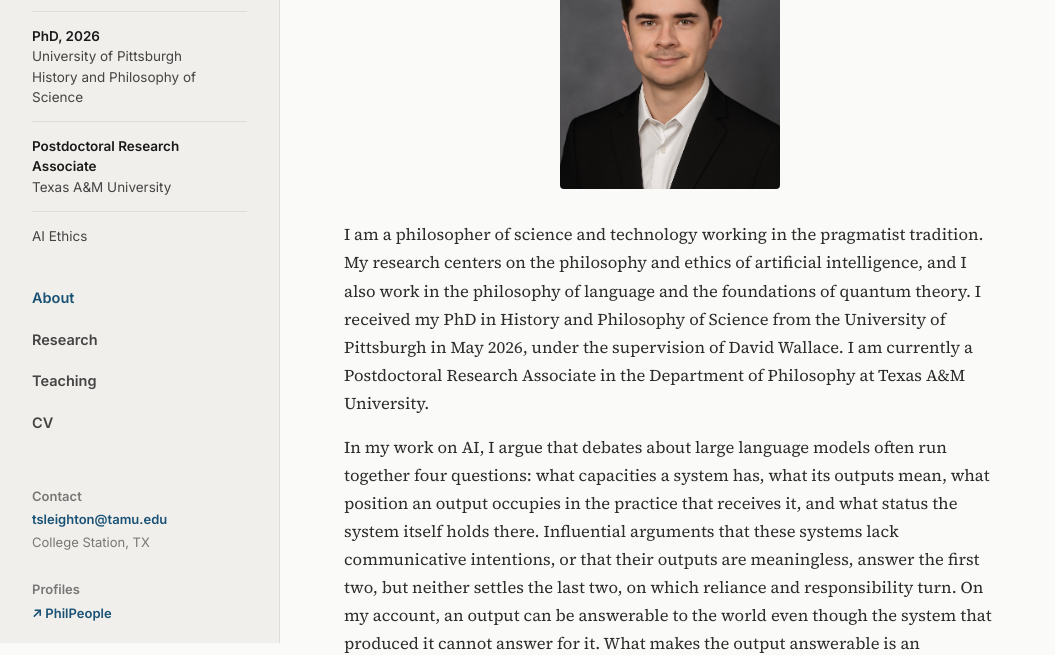
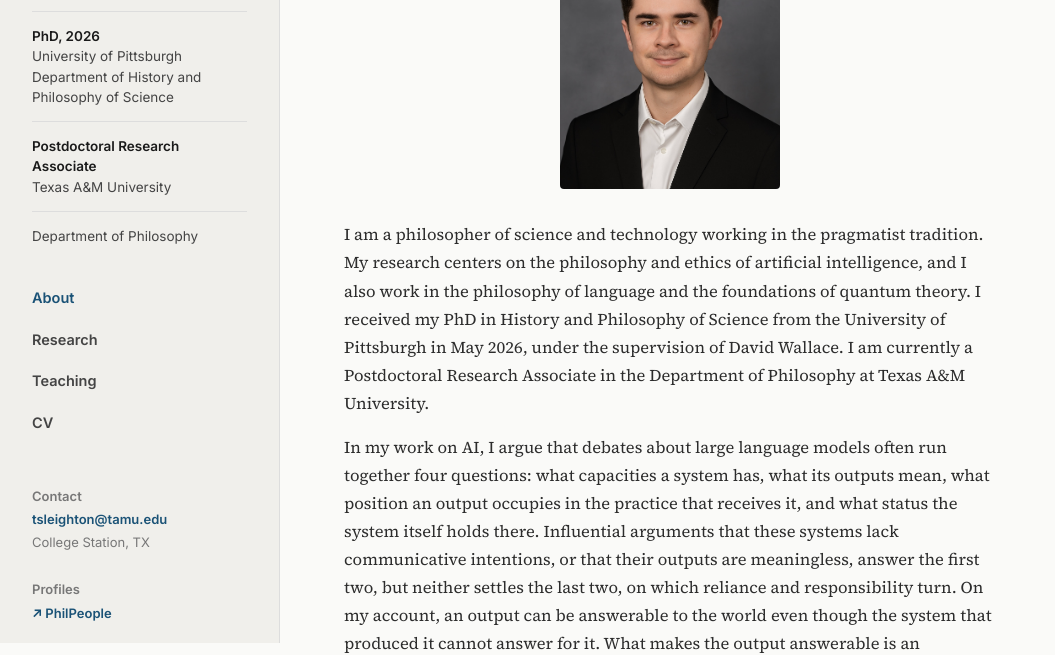
Before and after one commit to leightontanner/leightontanner.github.io, a plain HTML site: page index.html in a window 1280 px wide. Shown: the part 157-812 px from the top of the page, without its empty margins (0-1055 px from the left). Drawn offline with Linux system fonts and the light colour scheme.

Commit message:
Update index.html

```diff
--- a/index.html
+++ b/index.html
@@ -252,13 +252,13 @@
       <div class="affil">
         <span class="degree">PhD, 2026</span>
         <span>University of Pittsburgh</span>
-        <span>History and Philosophy of Science</span>
+        <span>Department of History and Philosophy of Science</span>
       </div>
       <div class="affil">
         <span class="degree">Postdoctoral Research Associate</span>
         <span>Texas A&amp;M University</span>
         <div class="affil">
-        <span>AI Ethics</span>
+        <span>Department of Philosophy</span>
       </div>
       </div>
     </div>
```
